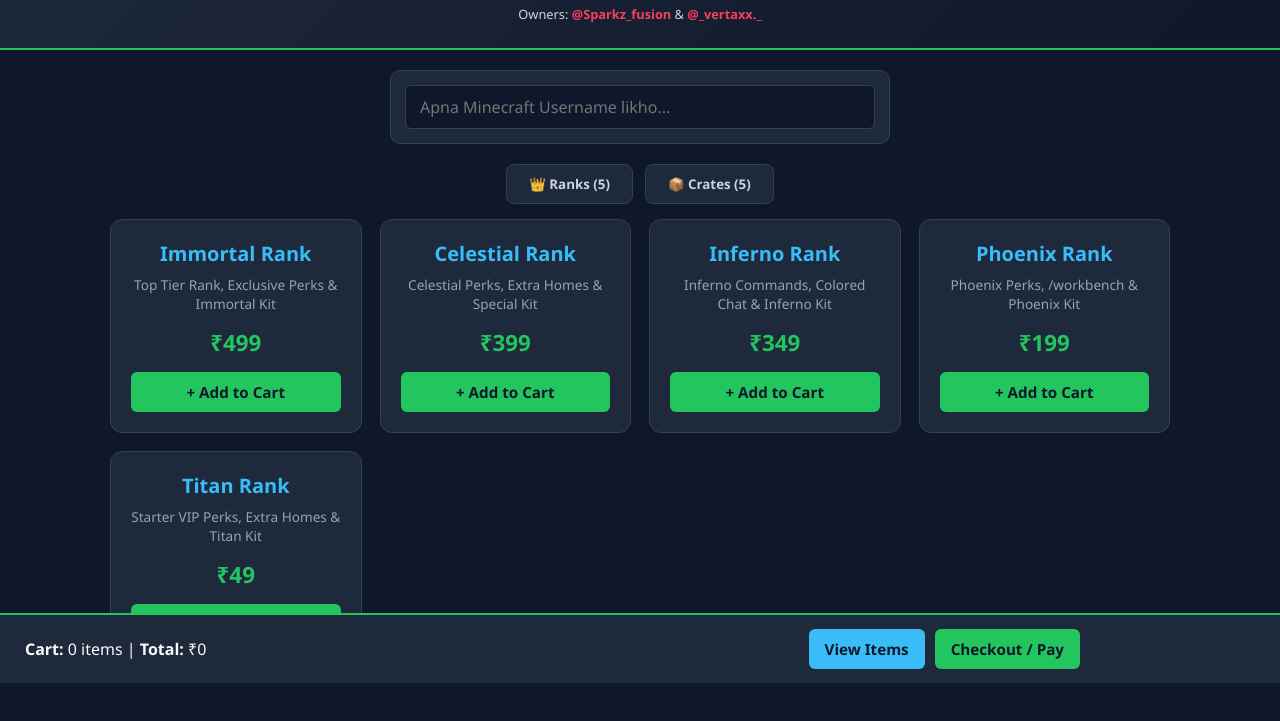
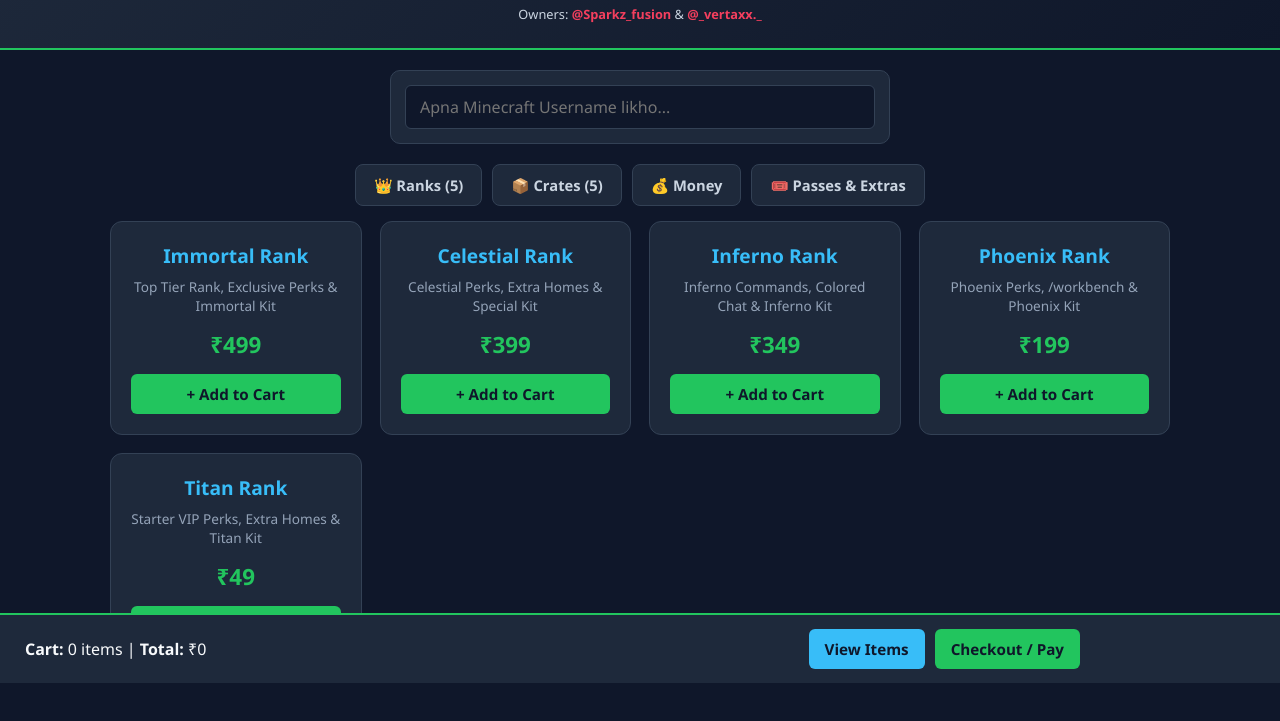
Before and after one commit to tguruji68/DARKSTORM-store, a plain HTML site: page index.html in a window 1280 px wide. Shown: the part 117-838 px from the top of the page. Drawn offline with Linux system fonts and the light colour scheme.

Commit message:
Update index.html

```diff
--- a/index.html
+++ b/index.html
@@ -28,15 +28,15 @@
     .player-box input { flex: 1; padding: 10px 14px; border-radius: 6px; border: 1px solid #334155; background: #0f172a; color: #fff; outline: none; font-size: 1rem; }
     .player-box input:focus { border-color: #22c55e; }
 
-    .tabs { display: flex; justify-content: center; gap: 12px; margin: 15px auto; flex-wrap: wrap; padding: 0 15px; }
-    .tab-btn { background: #1e293b; color: #cbd5e1; border: 1px solid #334155; padding: 10px 22px; border-radius: 8px; cursor: pointer; font-weight: bold; transition: 0.2s; }
+    .tabs { display: flex; justify-content: center; gap: 10px; margin: 15px auto; flex-wrap: wrap; padding: 0 15px; }
+    .tab-btn { background: #1e293b; color: #cbd5e1; border: 1px solid #334155; padding: 10px 18px; border-radius: 8px; cursor: pointer; font-weight: bold; transition: 0.2s; font-size: 0.92rem; }
     .tab-btn.active, .tab-btn:hover { background: #22c55e; color: #0f172a; border-color: #22c55e; }
 
     .container { max-width: 1100px; margin: 0 auto; padding: 0 20px; }
     .grid { display: grid; grid-template-columns: repeat(auto-fill, minmax(220px, 1fr)); gap: 18px; }
     .card { background: #1e293b; border: 1px solid #334155; border-radius: 12px; padding: 20px; text-align: center; transition: 0.2s; }
     .card:hover { transform: translateY(-4px); border-color: #22c55e; }
-    .card h3 { color: #38bdf8; margin-bottom: 8px; font-size: 1.25rem; }
+    .card h3 { color: #38bdf8; margin-bottom: 8px; font-size: 1.2rem; }
     .card p { font-size: 0.85rem; color: #94a3b8; margin-bottom: 14px; min-height: 36px; }
     .price { font-size: 1.4rem; font-weight: bold; color: #22c55e; margin-bottom: 14px; }
     .buy-btn { background: #22c55e; color: #0f172a; border: none; padding: 10px 16px; border-radius: 6px; font-weight: bold; cursor: pointer; width: 100%; transition: 0.2s; font-size: 0.95rem; }
@@ -80,6 +80,8 @@
   <div class="tabs">
     <button class="tab-btn active" onclick="showCategory('ranks', this)">👑 Ranks (5)</button>
     <button class="tab-btn" onclick="showCategory('crates', this)">📦 Crates (5)</button>
+    <button class="tab-btn" onclick="showCategory('money', this)">💰 Money</button>
+    <button class="tab-btn" onclick="showCategory('passes', this)">🎟️ Passes & Extras</button>
   </div>
 
   <div class="container">
@@ -147,6 +149,18 @@
         { name: "Mythic Crate", price: 9, desc: "Mythic keys, enchantments & resources" },
         { name: "ElitePhoenix Crate", price: 5, desc: "ElitePhoenix special loot & tools" },
         { name: "Apex Crate", price: 2, desc: "Starter Apex rewards & surprise items" }
+      ],
+      money: [
+        { name: "10,000 In-Game Money", price: 29, desc: "Instant 10k balance in your SMP account" },
+        { name: "50,000 In-Game Money", price: 99, desc: "Best value 50k balance for shop & auctions" },
+        { name: "1,00,000 In-Game Money", price: 179, desc: "100k cash bundle to dominate the economy" },
+        { name: "5,00,000 Mega Money", price: 499, desc: "Ultimate 500k millionaire starter pack" }
+      ],
+      passes: [
+        { name: "One-Time Unban Pass", price: 150, desc: "Single ban removal (Permanent/Hack bans excluded)" },
+        { name: "Mute Removal Pass", price: 49, desc: "Instant chat unmute pass (One-time use)" },
+        { name: "Custom Chat Tag", price: 79, desc: "Apne naam ke aage apna custom tag lagao" },
+        { name: "Nickname Access", price: 99, desc: "In-game /nick command unlock karein" }
       ]
     };
 
@@ -216,7 +230,7 @@
     function openCheckout() {
       const user = document.getElementById('username').value.trim();
       if (!user) return alert("Pehle upar apna Minecraft Username daalo!");
-      if (cart.length === 0) return alert("Cart khali hai! Pehle koi rank ya crate add karo.");
+      if (cart.length === 0) return alert("Cart khali hai! Pehle koi item add karo.");
 
       const total = cart.reduce((sum, item) => sum + item.price, 0);
       const itemsList = cart.map(i => `• ${i.name} (₹${i.price})`).join('<br>');
```
